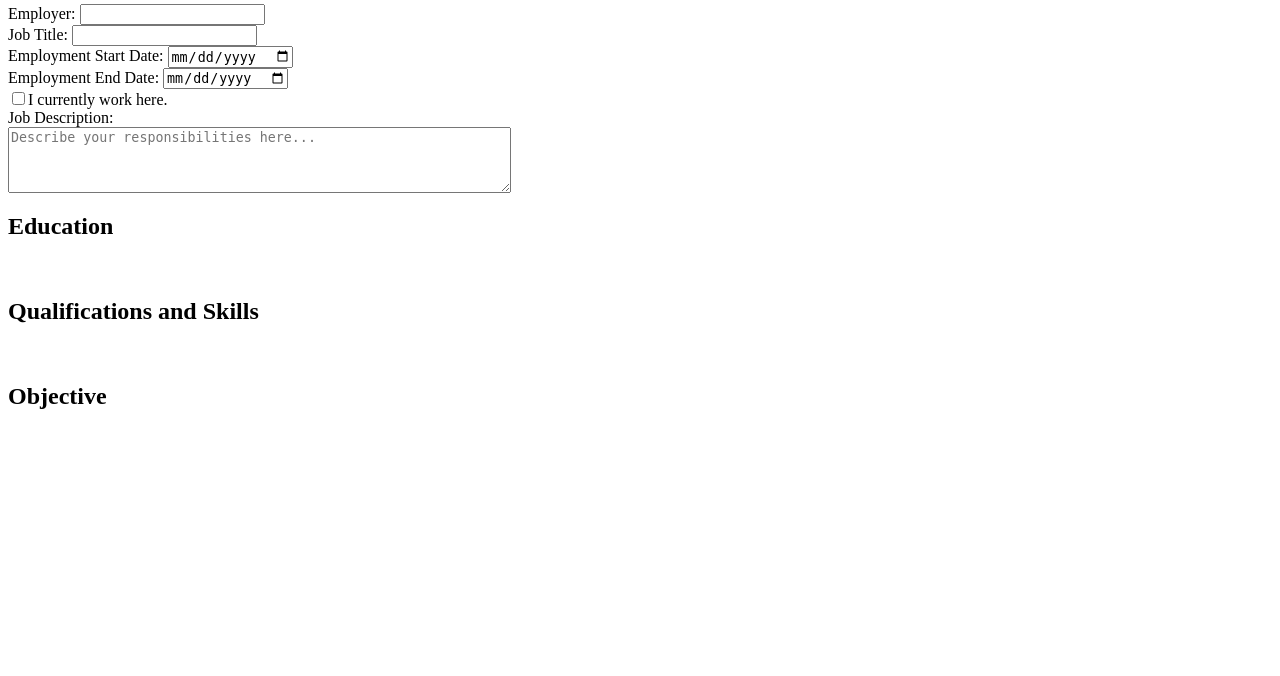
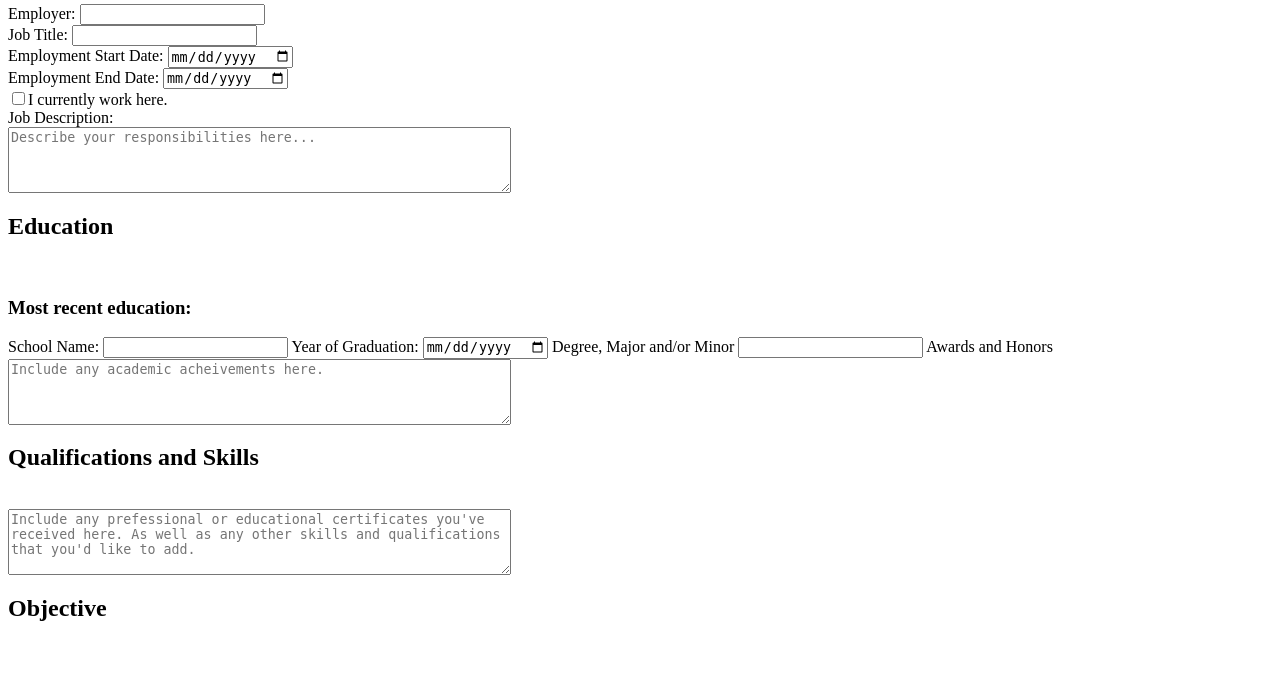
Before and after one commit to britt-c/resume_builder, a PHP site: page / in a window 1280 px wide. Shown: the part 868-1544 px from the top of the page. Before the commit the page ends 1277 px from the top, so only its background shows below. Run offline with PHP 8.4, Linux system fonts and the light colour scheme.

Commit message:
adding more sections

```diff
--- a/index.php
+++ b/index.php
@@ -64,10 +64,21 @@
 			</section>
 			<section>
 				<h1>Education</h1><br/>
-
+					<section>
+						<h1>Most recent education: </h1>
+						<label>School Name: </label>
+						<input type="text" value="" name"school">
+						<label>Year of Graduation: </label>
+						<input type="date" name="graddate">
+						<label>Degree, Major and/or Minor</label>
+						<input type="text" value="" name="degree">
+						<label>Awards and Honors</label>
+						<textarea name="awardsandhonors" placeholder="Include any academic acheivements here." rows="4" cols="60" wrap="soft"></textarea>
+					</section>
 			</section>
 			<section>
 				<h1>Qualifications and Skills</h1><br/>
+				<textarea name="qualsandskills" rows="4" cols="60" wrap="soft" placeholder="Include any prefessional or educational certificates you've received here. As well as any other skills and qualifications that you'd like to add."></textarea>
 			</section>
 			<section>
 				<h1>Objective</h1><br/>
```
